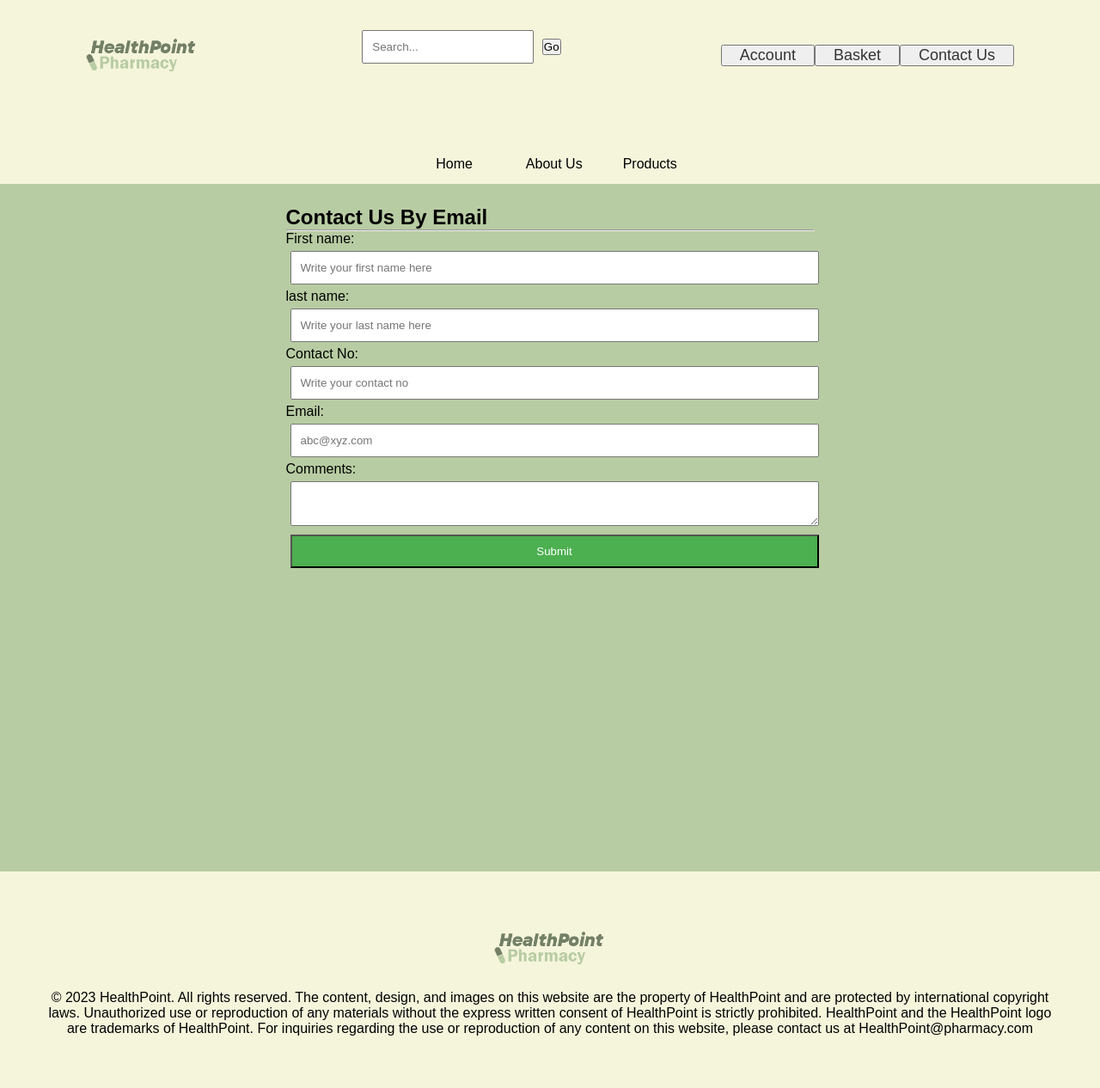
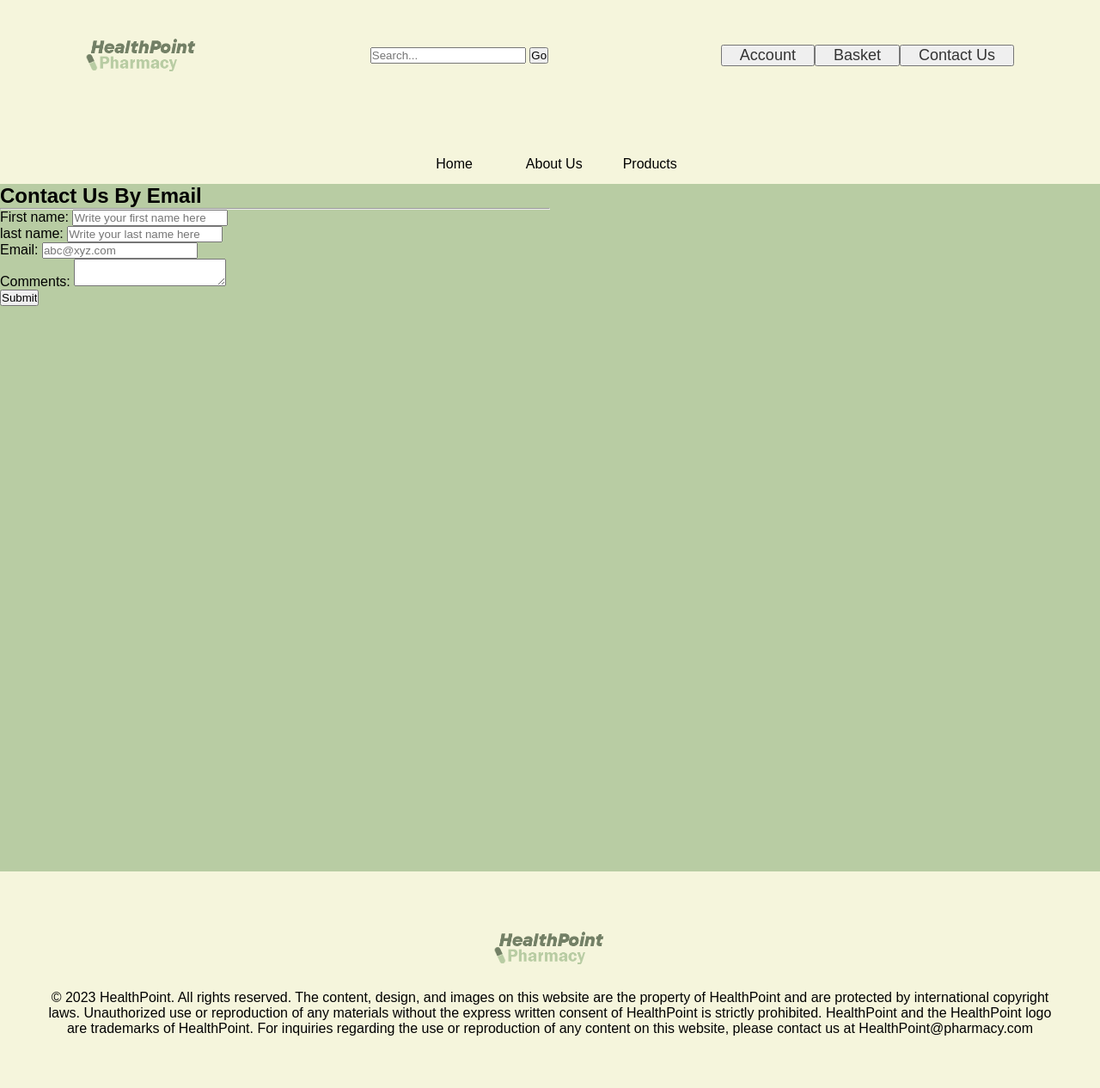
Before and after one commit to RostislavValev01/Group37, a PHP site: page /Contact.php in a window 1280 px wide. Shown: the whole page at 86% size. Run offline with PHP 8.4, Linux system fonts and the light colour scheme.

Commit message:
Update Contact.php - mohammed changes

```diff
--- a/hp website code/Contact.php
+++ b/hp website code/Contact.php
@@ -10,7 +10,7 @@
 <head>
 <title>Contact Us - Health Point</title>
 <meta name="viewport" content="width=device-width,initial-scale=1">
-<link rel="stylesheet" type="text/css" href="css/contact.css">
+<link rel="stylesheet" type="text/css" href="HealthPoint.css">
 
 </head>
 <style>
@@ -53,7 +53,7 @@
       <div class="col-12 col-md-8 " style="width:50%">
       <h2 class="text-center" >Contact Us By Email</h2>
 <hr>
-        <form method="post" class="contact">
+        <form method="post" class="contact"  action="contact.php">
           <div class="form-group">
             <label class="control-label">First name:</label>
             <input type="text" id="fname" name="fname" placeholder="Write your first name here" class="form-control">
@@ -66,12 +66,11 @@
 
 
           </div>
-          <div class="form-group">
+      <!--    <div class="form-group">
             <label class="control-label">Contact No:</label>
             <input type="tel" id="contact" name="contact" placeholder="Write your contact no" class="form-control">
 
-
-          </div>
+          </div>-->
           <div class="form-group">
             <label class="control-label">Email:</label>
             <input type="email" id="email" name="email" placeholder="abc@xyz.com" class="form-control">
```
